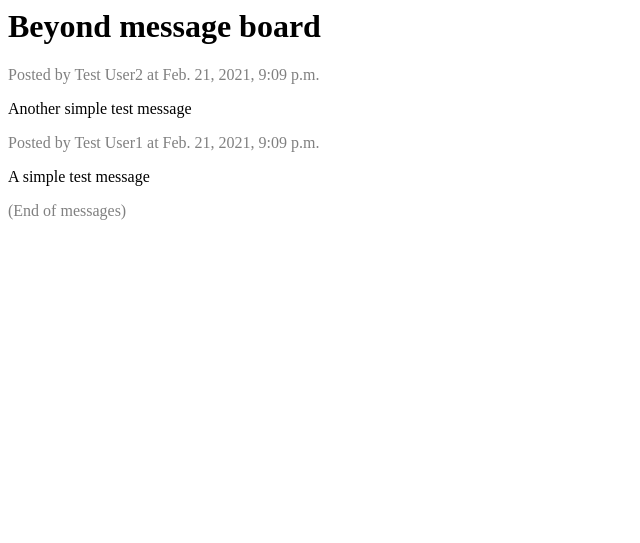
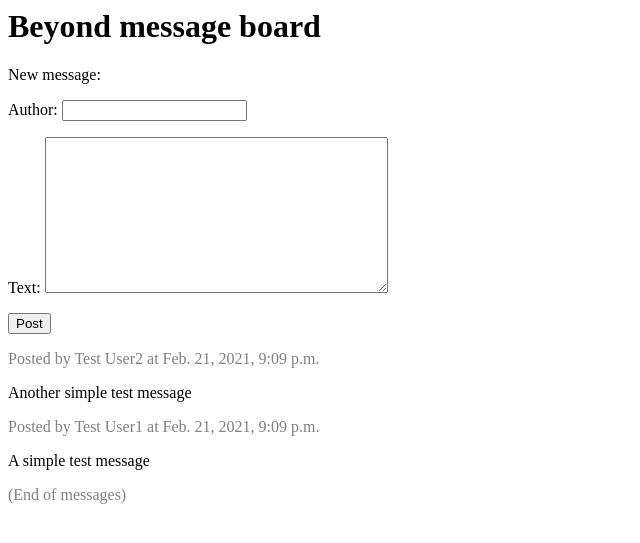
Before and after one commit to maayanhd/beyond-tutorial, a Django app: page / in a window 1280 px wide. Shown: the top 543 px of the page, without its empty margins (0-640 px from the left). Run offline with Django 3.2, Linux system fonts and the light colour scheme; data comes from the database, SQL or seed files in the repository.

Commit message:
Adding the ability to add or alter data
- Adding [msgboard/forms.py][1] file for representing a form object
  using our mmessage model class
- updating [board.html][2] file in msgboard/templates/msgboard/ to
  support message submit operation
- updating [msgboard/views.py][3] file to for displaying message box and
  submitting button functionality

Adding all parts support the ability to add messages and alter data

```diff
--- /dev/null
+++ b/msgboard/forms.py
@@ -0,0 +1,8 @@
+from django import forms
+from .models import Message
+
+
+class MessageForm(forms.ModelForm):
+    class Meta:
+        model = Message
+        fields = ('author', 'text')
--- a/msgboard/templates/msgboard/board.html
+++ b/msgboard/templates/msgboard/board.html
@@ -8,6 +8,14 @@
 
   <body>
     <h1>Beyond message board</h1>
+    <div class="newfrm">
+      <p class="newmsg">New message:</p>
+      <form method="POST">
+            {% csrf_token %}
+            {{form.as_p}}
+        <input type="submit" value="Post">
+      </form>
+    </div>
     {% for message in messages %}
     <div class="message">
       <p class="author">
--- a/msgboard/views.py
+++ b/msgboard/views.py
@@ -1,7 +1,18 @@
-from django.shortcuts import render
+from django.shortcuts import render, redirect
 from .models import Message
+from .forms import MessageForm
 
 
 def board(request):
     messages = Message.objects.order_by('-date')
-    return render(request, 'msgboard/board.html', {'messages': messages})
+    if request.method == "POST":
+        form = MessageForm(request.POST)
+        if form.is_valid():
+            form.save()
+            return redirect('board')
+    else:
+        form = MessageForm()
+    return render(request, 'msgboard/board.html', {
+        'messages': messages,
+        'form': form,
+    })
```
